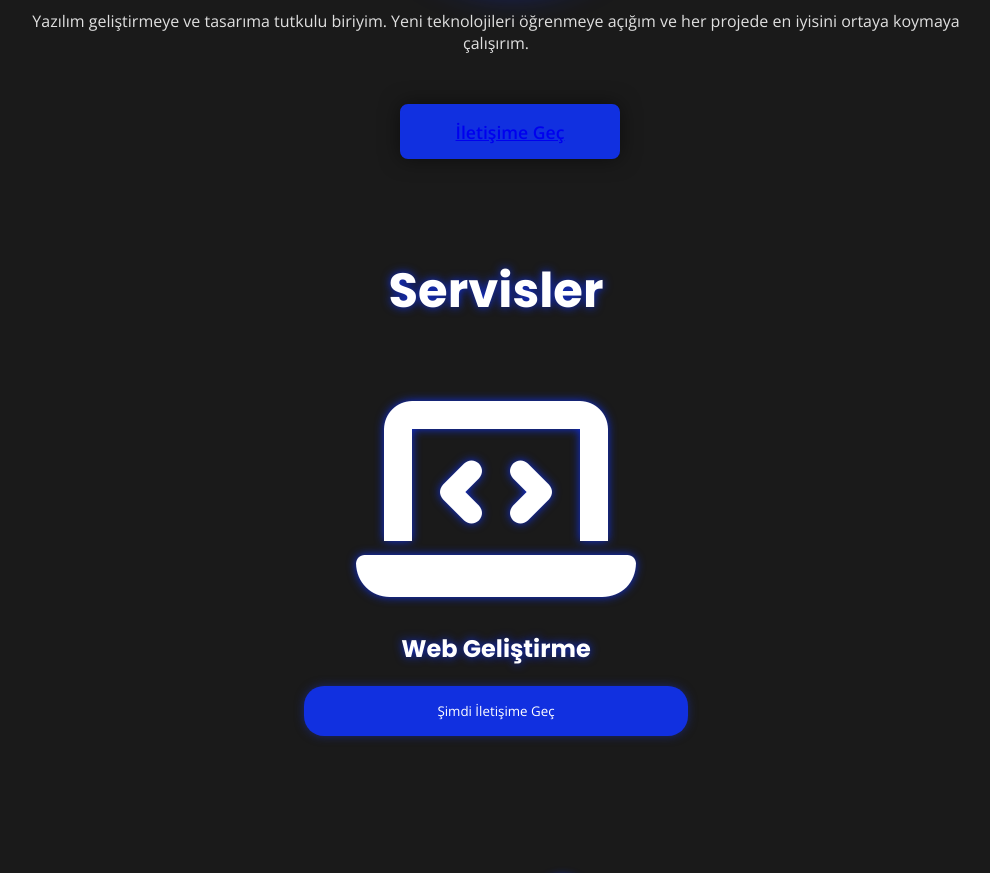
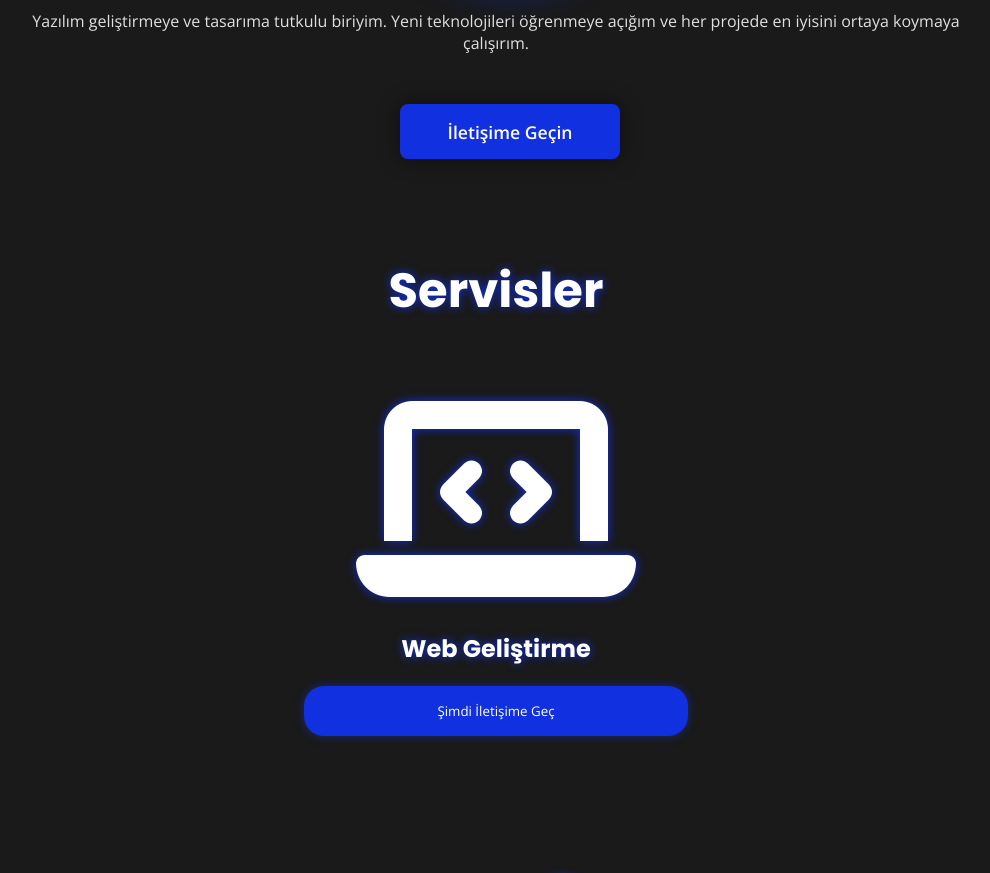
Before and after one commit to inanulassoftware/portfolyo, a plain HTML site: page index.html in a window 1280 px wide. Shown: the part 3840-4713 px from the top of the page, without its empty margins (144-1134 px from the left). Drawn offline with nearby package versions, Linux system fonts and the light colour scheme.

Commit message:
Update index.html

```diff
--- a/index.html
+++ b/index.html
@@ -111,7 +111,7 @@
     <p>
         Yazılım geliştirmeye ve tasarıma tutkulu biriyim. Yeni teknolojileri öğrenmeye açığım ve her projede en iyisini ortaya koymaya çalışırım.
     </p>
-    <button id="aboutbt"><a href="#contact">İletişime Geç</a></button>
+    <button id="aboutbt"><a href="#contact" style="text-decoration: none; color: white;" >İletişime Geçin</a></button>
 </section>
 
 <section id="services">
```
